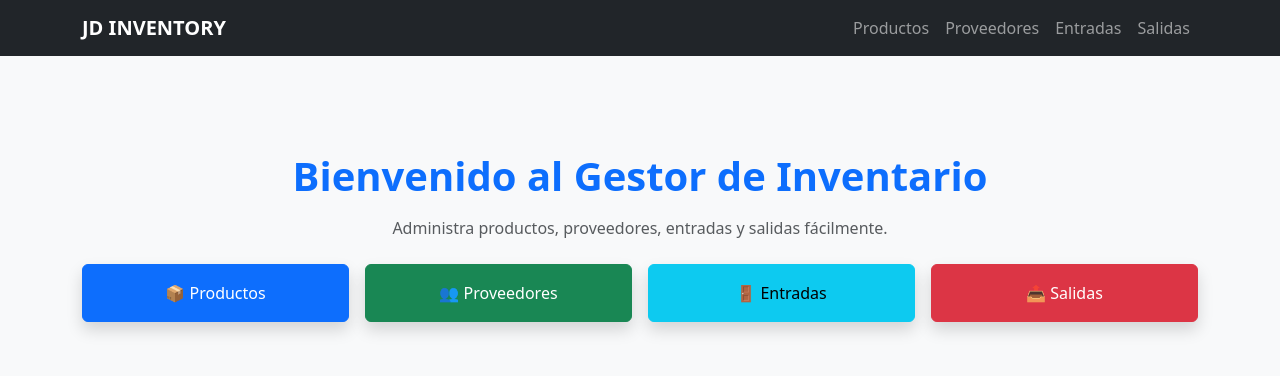
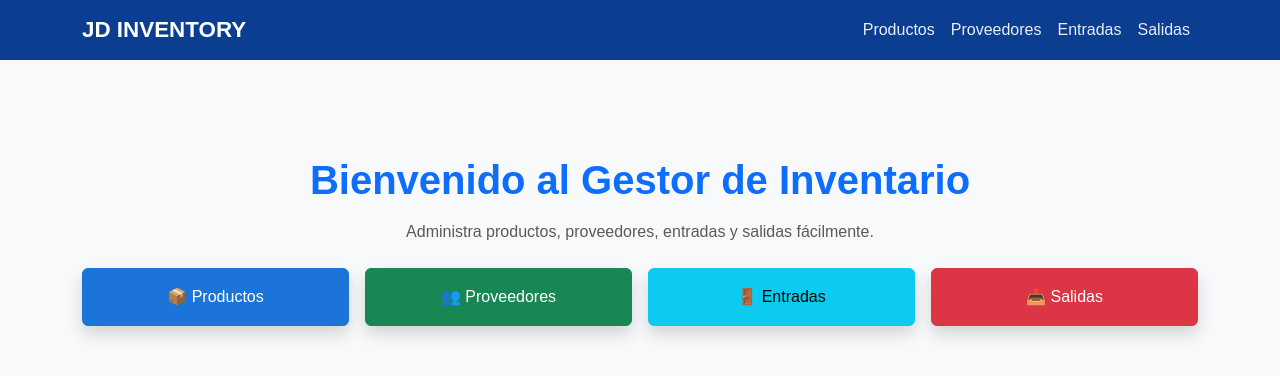
Before and after one commit to diegodiazq/gestorinventario-, a Flask app: page / in a window 1280 px wide. Shown: the top 376 px of the page. Run offline with Flask 3, Linux system fonts and the light colour scheme.

Commit message:
Corrijo ruta CSS y aplico nueva paleta JD Inventory

```diff
--- a/static/style.css
+++ b/static/style.css
@@ -71,3 +71,6 @@ footer {
     padding: 10px;
     text-align: center;
 }
+body {
+  background-color: pink !important;
+}
--- a/templates/base.html
+++ b/templates/base.html
@@ -7,7 +7,7 @@
 
   <!-- Bootstrap CSS -->
   <link href="https://cdn.jsdelivr.net/npm/bootstrap@5.3.3/dist/css/bootstrap.min.css" rel="stylesheet">
-  <link rel="stylesheet" href="{{ url_for('static', filename='css/style.css') }}">
+<link rel="stylesheet" href="{{ url_for('static', filename='style.css') }}">
 
 </head>
 <body class="bg-light">
```
